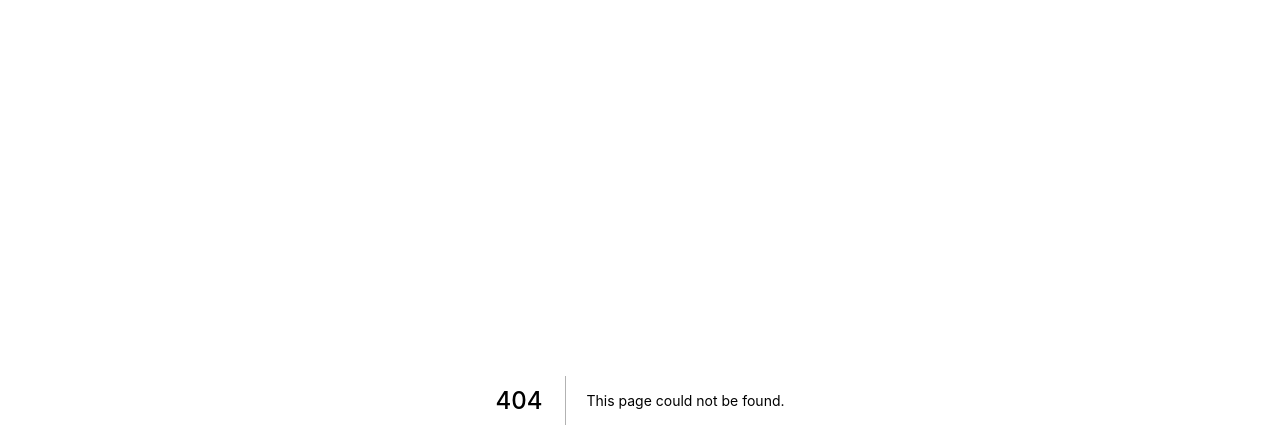
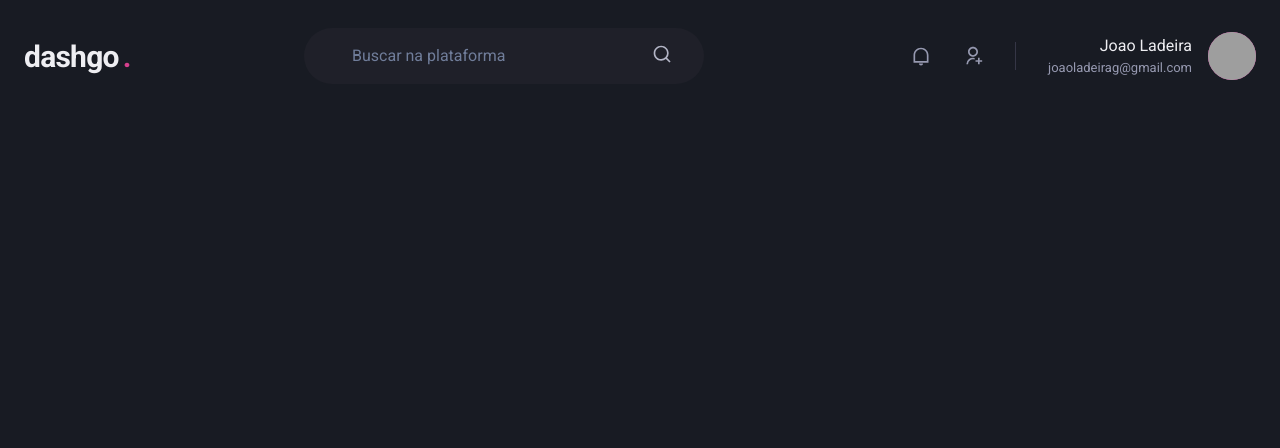
Before and after one commit to ladeira1/dashgo, a Next.js app: page /dashboard in a window 1280 px wide. Before the commit this address had no page. Shown: the top 448 px of the page. Built offline with nearby package versions, Linux system fonts and the light colour scheme; grey boxes are pictures that could not be loaded.

Commit message:
finish header

```diff
--- a/package.json
+++ b/package.json
@@ -15,7 +15,8 @@
     "framer-motion": "^4.1.0",
     "next": "10.1.2",
     "react": "17.0.2",
-    "react-dom": "17.0.2"
+    "react-dom": "17.0.2",
+    "react-icons": "^4.2.0"
   },
   "devDependencies": {
     "@types/node": "^14.14.37",
--- /dev/null
+++ b/src/components/Header.tsx
@@ -0,0 +1,71 @@
+import { Flex, Text, Input, Icon, HStack, Box, Avatar } from '@chakra-ui/react'
+import { RiNotificationLine, RiSearchLine, RiUserAddLine } from 'react-icons/ri'
+
+export function Header() {
+  return (
+    <Flex
+      as="header"
+      w="100%"
+      maxW="1480px"
+      h="20"
+      mx="auto"
+      mt="4"
+      px="6"
+      align="center"
+    >
+      <Text fontSize="3xl" fontWeight="bold" letterSpacing="tight" w="64">
+        dashgo
+        <Text as="span" color="pink.500" ml="1">.</Text>
+      </Text>
+
+      <Flex
+        as="label"
+        flex="1"
+        py="4"
+        px="8"
+        ml="6"
+        maxW="400"
+        alignSelf="center"
+        color="gray.200"
+        position="relative"
+        bg="gray.800"
+        borderRadius="full"
+      >
+        <Input
+          color="gray.50"
+          variant="unstyled"
+          placeholder="Buscar na plataforma"
+          _placeholder={{ color: 'gray.400' }}
+          px="4"
+          mr="4"
+        />
+        <Icon as={RiSearchLine} fontSize="20" />
+      </Flex>
+
+      <Flex align="center" ml="auto">
+        <HStack
+          spacing="8"
+          mx="8"
+          pr="8"
+          py="1"
+          color="gray.300"
+          borderRightWidth="1px"
+          borderColor="gray.700"
+        >
+          <Icon as={RiNotificationLine} fontSize="20" />
+          <Icon as={RiUserAddLine} fontSize="20" />
+        </HStack>
+
+        <Flex align="center">
+          <Box mr="4" textAlign="right">
+            <Text>Joao Ladeira</Text>
+            <Text color="gray.300" fontSize="small">
+              joaoladeirag@gmail.com
+            </Text>
+          </Box>
+          <Avatar size="md" name="Joao Ladeira" src="https://github.com/ladeira1.png" />
+        </Flex>
+      </Flex>
+    </Flex>
+  )
+}
--- /dev/null
+++ b/src/pages/dashboard.tsx
@@ -0,0 +1,7 @@
+import { Header } from "../components/Header";
+
+export default function Dashboard() {
+  return (
+    <Header />
+  )
+}
```
Also changed, not shown: 1 other file (tests, documents, lock files or other folders).
